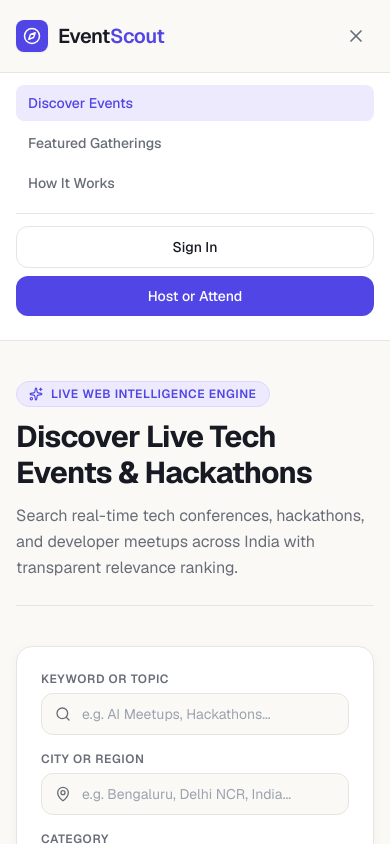
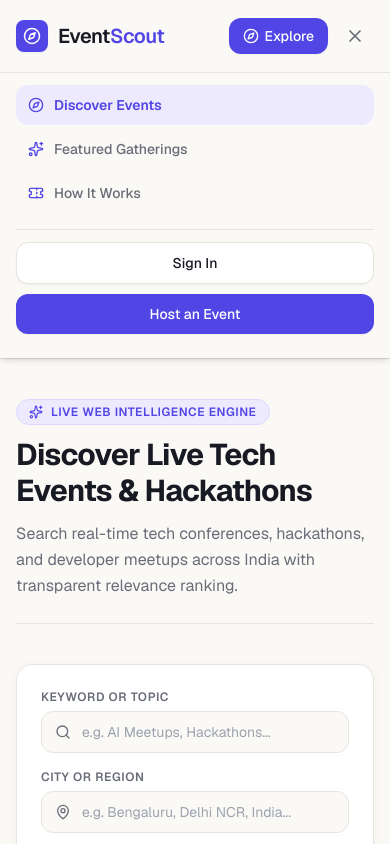
Before and after one commit to affanraza84/Event-Registration-and-Management-System, a Next.js app: page /discover in a window 390 px wide. Both pictures are taken after a click on the button "Toggle navigation menu". Shown: the top 844 px of the page. Built offline with nearby package versions, Linux system fonts and the light colour scheme; no server answers.

Commit message:
fix(ui): resolve navbar button misalignment and text wrapping on tablet and mobile viewports

```diff
--- a/src/components/Navbar.tsx
+++ b/src/components/Navbar.tsx
@@ -53,25 +53,25 @@ export default function Navbar() {
     <nav className="border-b border-[#E8E5DF] bg-[#FAF9F6]/90 backdrop-blur-md sticky top-0 z-50">
       <div className="max-w-7xl mx-auto px-4 sm:px-6 lg:px-8">
         <div className="flex items-center justify-between h-18">
-          {/* Brand mark */}
-          <div className="flex items-center gap-8">
+          {/* Brand mark & Desktop Links */}
+          <div className="flex items-center gap-6 xl:gap-8 min-w-0">
             <Link
               href="/"
-              className="flex items-center gap-2.5 group focus-visible:outline-2 focus-visible:outline-offset-2 focus-visible:outline-[#5146E5] rounded-lg"
+              className="flex items-center gap-2.5 group focus-visible:outline-2 focus-visible:outline-offset-2 focus-visible:outline-[#5146E5] rounded-lg shrink-0"
             >
-              <div className="w-8 h-8 rounded-lg bg-[#5146E5] flex items-center justify-center text-white shadow-xs transition-transform duration-150 group-hover:scale-105">
+              <div className="w-8 h-8 rounded-lg bg-[#5146E5] flex items-center justify-center text-white shadow-xs transition-transform duration-150 group-hover:scale-105 shrink-0">
                 <Compass className="w-4.5 h-4.5" />
               </div>
-              <span className="font-semibold text-xl tracking-tight text-[#171923]">
+              <span className="font-semibold text-xl tracking-tight text-[#171923] whitespace-nowrap">
                 Event<span className="text-[#5146E5]">Scout</span>
               </span>
             </Link>
 
-            {/* Desktop Navigation Links */}
-            <div className="hidden md:flex items-center gap-1.5">
+            {/* Desktop Navigation Links (Visible on lg: 1024px+) */}
+            <div className="hidden lg:flex items-center gap-1 xl:gap-1.5 shrink-0">
               <Link
                 href="/discover"
-                className={`text-sm font-medium px-3.5 py-2 rounded-xl transition-all ${
+                className={`text-sm font-medium px-3.5 py-2 rounded-xl transition-all whitespace-nowrap ${
                   pathname === "/discover"
                     ? "bg-[#EEEAFE] text-[#5146E5] font-semibold"
                     : "text-[#686D78] hover:text-[#171923] hover:bg-[#F2EFE9]"
@@ -81,7 +81,7 @@ export default function Navbar() {
               </Link>
               <Link
                 href="/#featured"
-                className={`text-sm font-medium px-3.5 py-2 rounded-xl transition-all ${
+                className={`text-sm font-medium px-3.5 py-2 rounded-xl transition-all whitespace-nowrap ${
                   pathname === "/"
                     ? "text-[#171923] hover:bg-[#F2EFE9]"
                     : "text-[#686D78] hover:text-[#171923] hover:bg-[#F2EFE9]"
@@ -91,7 +91,7 @@ export default function Navbar() {
               </Link>
               <Link
                 href="/#how-it-works"
-                className="text-sm font-medium px-3.5 py-2 rounded-xl text-[#686D78] hover:text-[#171923] hover:bg-[#F2EFE9] transition-all"
+                className="text-sm font-medium px-3.5 py-2 rounded-xl text-[#686D78] hover:text-[#171923] hover:bg-[#F2EFE9] transition-all whitespace-nowrap"
               >
                 How It Works
               </Link>
@@ -99,7 +99,7 @@ export default function Navbar() {
           </div>
 
           {/* Right Action Controls */}
-          <div className="hidden md:flex items-center gap-3">
+          <div className="flex items-center gap-2 sm:gap-2.5 lg:gap-3 shrink-0">
             {status === "loading" && (
               <div className="flex items-center justify-center w-8 h-8 text-[#686D78]">
                 <Loader2 className="w-4 h-4 animate-spin text-[#5146E5]" />
@@ -107,39 +107,40 @@ export default function Navbar() {
             )}
 
             {status === "unauthenticated" && (
-              <div className="flex items-center gap-2.5">
+              <>
                 <Link
                   href="/login"
-                  className="text-sm font-medium text-[#686D78] hover:text-[#171923] px-3.5 py-2 rounded-xl transition-colors"
+                  className="hidden sm:inline-flex text-sm font-medium text-[#686D78] hover:text-[#171923] px-3 py-2 rounded-xl transition-colors whitespace-nowrap shrink-0"
                 >
                   Sign In
                 </Link>
                 <Link
                   href="/signup"
-                  className="inline-flex items-center justify-center text-sm font-medium px-4 py-2 bg-white text-[#171923] border border-[#E8E5DF] hover:border-[#D5D1C8] hover:bg-[#FAF9F6] rounded-xl shadow-xs transition-all duration-150"
+                  className="hidden sm:inline-flex items-center justify-center text-sm font-medium px-3.5 lg:px-4 py-2 bg-white text-[#171923] border border-[#E8E5DF] hover:border-[#D5D1C8] hover:bg-[#FAF9F6] rounded-xl shadow-xs transition-all duration-150 whitespace-nowrap shrink-0"
                 >
                   Host an Event
                 </Link>
                 <Link
                   href="/discover"
-                  className="inline-flex items-center justify-center gap-1.5 text-sm font-medium px-4.5 py-2 bg-[#5146E5] text-white hover:bg-[#4338CA] rounded-xl shadow-xs transition-all duration-150 active:scale-[0.99]"
+                  className="inline-flex items-center justify-center gap-1.5 text-sm font-medium px-3.5 lg:px-4.5 py-2 bg-[#5146E5] text-white hover:bg-[#4338CA] rounded-xl shadow-xs transition-all duration-150 active:scale-[0.99] whitespace-nowrap shrink-0"
                 >
-                  <Compass className="w-4 h-4" />
+                  <Compass className="w-4 h-4 shrink-0" />
                   <span>Explore</span>
                 </Link>
-              </div>
+              </>
             )}
 
             {status === "authenticated" && session?.user && (
-              <div className="flex items-center gap-3">
+              <>
                 {/* Host Quick Create */}
                 {isHost && (
                   <Link
                     href="/events/new"
-                    className="inline-flex items-center gap-1.5 px-3.5 py-2 bg-[#5146E5] hover:bg-[#4338CA] text-white text-sm font-medium rounded-xl shadow-xs transition-all duration-150 active:scale-[0.99]"
+                    className="inline-flex items-center gap-1.5 px-3 lg:px-3.5 py-2 bg-[#5146E5] hover:bg-[#4338CA] text-white text-sm font-medium rounded-xl shadow-xs transition-all duration-150 active:scale-[0.99] whitespace-nowrap shrink-0"
                   >
-                    <Plus className="w-4 h-4" />
-                    <span>Create Event</span>
+                    <Plus className="w-4 h-4 shrink-0" />
+                    <span className="hidden sm:inline">Create Event</span>
+                    <span className="sm:hidden">Create</span>
                   </Link>
                 )}
 
@@ -147,18 +148,18 @@ export default function Navbar() {
                 <div className="relative" ref={dropdownRef}>
                   <button
                     onClick={() => setDropdownOpen((prev) => !prev)}
-                    className="flex items-center gap-2.5 pl-2 pr-3 py-1.5 bg-white hover:bg-[#FAF9F6] border border-[#E8E5DF] hover:border-[#D5D1C8] rounded-xl transition-all text-sm font-medium text-[#171923] shadow-xs cursor-pointer focus-visible:outline-2 focus-visible:outline-[#5146E5]"
+                    className="flex items-center gap-2 pl-1.5 sm:pl-2 pr-2 sm:pr-3 py-1.5 bg-white hover:bg-[#FAF9F6] border border-[#E8E5DF] hover:border-[#D5D1C8] rounded-xl transition-all text-sm font-medium text-[#171923] shadow-xs cursor-pointer focus-visible:outline-2 focus-visible:outline-[#5146E5] shrink-0"
                     aria-expanded={dropdownOpen}
                     aria-label="User menu"
                   >
-                    <div className="w-6.5 h-6.5 rounded-full bg-[#EEEAFE] text-[#5146E5] flex items-center justify-center text-xs font-semibold uppercase">
+                    <div className="w-6.5 h-6.5 rounded-full bg-[#EEEAFE] text-[#5146E5] flex items-center justify-center text-xs font-semibold uppercase shrink-0">
                       {session.user.name ? session.user.name[0] : "U"}
                     </div>
-                    <span className="max-w-[120px] truncate text-sm font-medium">
-                      {session.user.name || "My Account"}
+                    <span className="max-w-[80px] sm:max-w-[120px] truncate text-sm font-medium hidden sm:inline">
+                      {session.user.name || "Account"}
                     </span>
                     <ChevronDown
-                      className={`w-3.5 h-3.5 text-[#686D78] transition-transform duration-150 ${
+                      className={`w-3.5 h-3.5 text-[#686D78] transition-transform duration-150 shrink-0 ${
                         dropdownOpen ? "rotate-180" : ""
                       }`}
                     />
@@ -235,16 +236,15 @@ export default function Navbar() {
                     </div>
                   )}
                 </div>
-              </div>
+              </>
             )}
-          </div>
 
-          {/* Mobile Menu Button */}
-          <div className="flex md:hidden items-center gap-2">
+            {/* Mobile / Tablet Menu Button (Visible on screens < lg: 1024px) */}
             <button
               onClick={() => setMobileMenuOpen((prev) => !prev)}
-              className="p-2 rounded-lg text-[#686D78] hover:text-[#171923] hover:bg-[#F2EFE9] transition-colors"
+              className="lg:hidden p-2 rounded-xl text-[#686D78] hover:text-[#171923] hover:bg-[#F2EFE9] border border-transparent hover:border-[#E8E5DF] transition-colors shrink-0 cursor-pointer"
               aria-label="Toggle navigation menu"
+              aria-expanded={mobileMenuOpen}
             >
               {mobileMenuOpen ? (
                 <X className="w-5 h-5" />
@@ -256,97 +256,113 @@ export default function Navbar() {
         </div>
       </div>
 
-      {/* Mobile Menu Sheet */}
+      {/* Mobile & Tablet Menu Drawer (screens < lg) */}
       {mobileMenuOpen && (
-        <div className="md:hidden border-t border-[#E8E5DF] bg-white px-4 pt-3 pb-6 space-y-3 animate-fade-in">
+        <div className="lg:hidden border-t border-[#E8E5DF] bg-[#FAF9F6] px-4 sm:px-6 pt-3 pb-6 space-y-4 animate-fade-in shadow-md">
+          {/* Nav links */}
           <div className="space-y-1">
             <Link
               href="/discover"
-              className={`block px-3 py-2 rounded-lg text-sm font-medium ${
+              className={`flex items-center gap-2.5 px-3 py-2.5 rounded-xl text-sm font-medium transition-all ${
                 pathname === "/discover"
-                  ? "bg-[#EEEAFE] text-[#5146E5]"
-                  : "text-[#171923] hover:bg-[#FAF9F6]"
+                  ? "bg-[#EEEAFE] text-[#5146E5] font-semibold"
+                  : "text-[#171923] hover:bg-white"
               }`}
             >
-              Discover Events
+              <Compass className="w-4 h-4 text-[#5146E5]" />
+              <span>Discover Events</span>
             </Link>
             <Link
               href="/#featured"
-              className={`block px-3 py-2 rounded-lg text-sm font-medium ${
+              className={`flex items-center gap-2.5 px-3 py-2.5 rounded-xl text-sm font-medium transition-all ${
                 pathname === "/"
-                  ? "bg-[#FAF9F6] text-[#171923]"
-                  : "text-[#686D78] hover:bg-[#FAF9F6]"
+                  ? "text-[#171923] hover:bg-white"
+                  : "text-[#686D78] hover:text-[#171923] hover:bg-white"
               }`}
             >
-              Featured Gatherings
+              <Sparkles className="w-4 h-4 text-[#5146E5]" />
+              <span>Featured Gatherings</span>
             </Link>
             <Link
               href="/#how-it-works"
-              className="block px-3 py-2 rounded-lg text-sm font-medium text-[#686D78] hover:bg-[#FAF9F6]"
+              className="flex items-center gap-2.5 px-3 py-2.5 rounded-xl text-sm font-medium text-[#686D78] hover:text-[#171923] hover:bg-white transition-all"
             >
-              How It Works
+              <Ticket className="w-4 h-4 text-[#5146E5]" />
+              <span>How It Works</span>
             </Link>
           </div>
 
+          {/* Unauthenticated actions in drawer */}
           {status === "unauthenticated" && (
-            <div className="pt-3 border-t border-[#E8E5DF] space-y-2">
+            <div className="pt-3 border-t border-[#E8E5DF] flex flex-col sm:flex-row gap-2.5">
               <Link
                 href="/login"
-                className="block text-center w-full px-4 py-2.5 text-sm font-medium text-[#171923] border border-[#E8E5DF] rounded-xl hover:bg-[#FAF9F6]"
+                className="flex items-center justify-center flex-1 px-4 py-2.5 text-sm font-medium text-[#171923] bg-white border border-[#E8E5DF] hover:border-[#D5D1C8] rounded-xl transition-all shadow-xs"
               >
                 Sign In
               </Link>
               <Link
                 href="/signup"
-                className="block text-center w-full px-4 py-2.5 text-sm font-medium text-white bg-[#5146E5] rounded-xl hover:bg-[#4338CA]"
+                className="flex items-center justify-center flex-1 px-4 py-2.5 text-sm font-medium text-white bg-[#5146E5] hover:bg-[#4338CA] rounded-xl transition-all shadow-xs"
               >
-                Host or Attend
+                Host an Event
               </Link>
             </div>
           )}
 
+          {/* Authenticated actions in drawer */}
           {status === "authenticated" && session?.user && (
-            <div className="pt-3 border-t border-[#E8E5DF] space-y-1">
-              <div className="px-3 py-2 mb-1">
-                <p className="text-xs font-semibold text-[#171923]">
+            <div className="pt-3 border-t border-[#E8E5DF] space-y-2">
+              <div className="flex items-center gap-2.5 px-3 py-2 bg-white border border-[#E8E5DF] rounded-xl">
+                <div className="w-8 h-8 rounded-full bg-[#EEEAFE] text-[#5146E5] flex items-center justify-center text-xs font-semibold uppercase shrink-0">
+                  {session.user.name ? session.user.name[0] : "U"}
+                </div>
+                <div className="min-w-0 flex-1">
+                  <p className="text-sm font-semibold text-[#171923] truncate">
                     {session.user.name}
                   </p>
-                <p className="text-xs text-[#686D78]">{session.user.email}</p>
+                  <p className="text-xs text-[#686D78] truncate">{session.user.email}</p>
+                </div>
+                <span className="inline-flex px-2 py-0.5 text-[10px] font-semibold uppercase tracking-wider rounded-md border border-[#E8E5DF] bg-[#FAF9F6] text-[#686D78] shrink-0">
+                  {session.user.role}
+                </span>
               </div>
 
+              <div className="grid grid-cols-1 sm:grid-cols-2 gap-2 pt-1">
                 {isHost ? (
                   <>
                     <Link
                       href="/dashboard"
-                    className="flex items-center gap-2 px-3 py-2 rounded-lg text-sm text-[#171923] hover:bg-[#FAF9F6]"
+                      className="flex items-center gap-2 px-3 py-2.5 rounded-xl text-sm font-medium text-[#171923] bg-white border border-[#E8E5DF] hover:bg-[#FAF9F6] transition-colors"
                     >
                       <LayoutDashboard className="w-4 h-4 text-[#5146E5]" />
-                    Host Dashboard
+                      <span>Host Dashboard</span>
                     </Link>
                     <Link
                       href="/events/new"
-                    className="flex items-center gap-2 px-3 py-2 rounded-lg text-sm text-[#171923] hover:bg-[#FAF9F6]"
+                      className="flex items-center gap-2 px-3 py-2.5 rounded-xl text-sm font-medium text-white bg-[#5146E5] hover:bg-[#4338CA] transition-colors"
                     >
-                    <Plus className="w-4 h-4 text-[#5146E5]" />
-                    Create Event
+                      <Plus className="w-4 h-4" />
+                      <span>Create Event</span>
                     </Link>
                   </>
                 ) : (
                   <Link
                     href="/my-events"
-                  className="flex items-center gap-2 px-3 py-2 rounded-lg text-sm text-[#171923] hover:bg-[#FAF9F6]"
+                    className="flex items-center gap-2 px-3 py-2.5 rounded-xl text-sm font-medium text-[#171923] bg-white border border-[#E8E5DF] hover:bg-[#FAF9F6] transition-colors"
                   >
                     <Ticket className="w-4 h-4 text-[#5146E5]" />
-                  My Registrations
+                    <span>My Registrations</span>
                   </Link>
                 )}
+              </div>
 
               <button
                 onClick={() => signOut({ callbackUrl: "/" })}
-                className="w-full flex items-center gap-2 px-3 py-2 text-sm text-[#DC2626] hover:bg-[#FEF2F2] rounded-lg text-left"
+                className="w-full flex items-center justify-center gap-2 px-4 py-2.5 text-sm font-medium text-[#DC2626] bg-[#FEF2F2] hover:bg-[#FEE2E2] rounded-xl transition-colors cursor-pointer"
               >
                 <LogOut className="w-4 h-4" />
-                Sign Out
+                <span>Sign Out</span>
               </button>
             </div>
           )}
```
Lines whose indentation alone changed are shown as unchanged.
